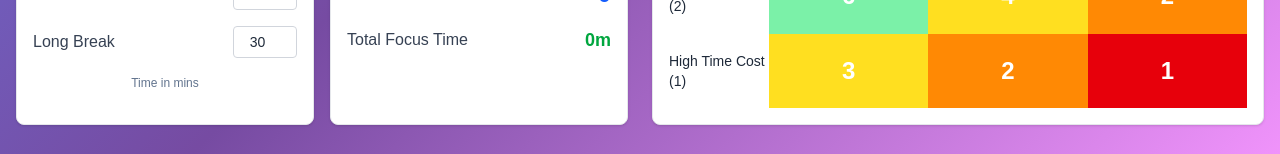
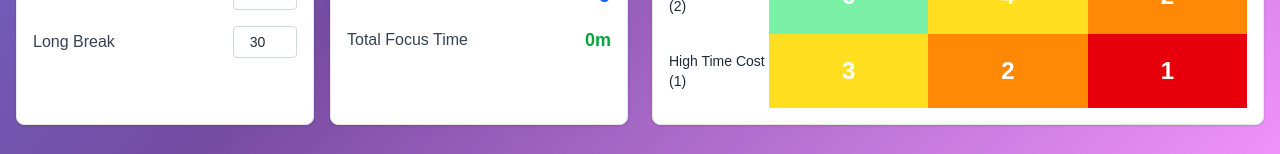
Before and after one commit to FVPukay/pomodoro-task-tracker, a Next.js app: page / in a window 1280 px wide. Shown: the part 746-900 px from the top of the page. Built offline with nearby package versions, Linux system fonts and the light colour scheme.

Commit message:
Remove 'Time in mins' and reposition saved messages for better UI

```diff
--- a/src/components/Settings.tsx
+++ b/src/components/Settings.tsx
@@ -139,10 +139,6 @@ export default function Settings({
             />
           </div>
         </div>
-
-        <div className="text-center -mt-1">
-          <span className="text-xs text-slate-500">Time in mins</span>
-        </div>
       </div>
 
       {savedMessage && (
```
